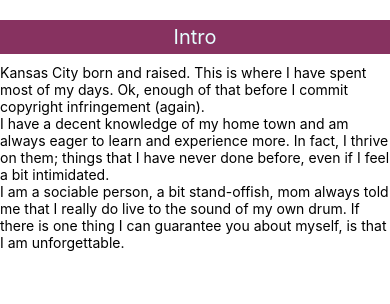
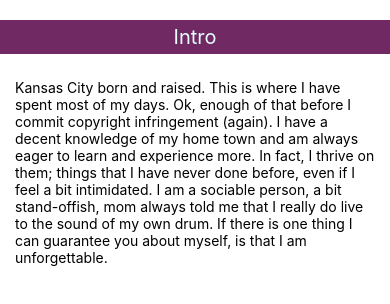
Before and after one commit to MrChido/PortfolioRN, a React Native app: screen / in a window 390 px wide. Shown: the top 304 px of the page. Built offline with nearby package versions, Linux system fonts and the light colour scheme.

Commit message:
added a graphic to show my pretty mug.

```diff
--- a/App.js
+++ b/App.js
@@ -1,6 +1,6 @@
 import React from 'react';
-import { StyleSheet, Text, View } from 'react-native';
-
+import { StyleSheet, Text, View, Image, } from 'react-native';
+var S = require('./aParts/style');
 import Home from './aParts/homeF/home';
 import About from './aParts/aboutF/about';
 import Projects from './aParts/projectsF/projects';
@@ -9,6 +9,8 @@ export default class App extends React.Component {
   render() {
     return (
       <View>
+        <View style={S.imageC}>   <Image style ={S.image} source ={require('./graphics/mehead.jpg')}/> </View>
+        <Text style = {S.meMe}> Caleb Campbell</Text>
         <Home/>
         <About/>
         <Projects/>
--- a/aParts/aboutF/about.js
+++ b/aParts/aboutF/about.js
@@ -6,14 +6,14 @@ export default class About extends React.Component {
     return (
       <View>
         <Text style= {S.heading}>History</Text>
-        <Text>Having held a wide variety of jobs, I have learned that I can do just about anything I put my mind to. I am highly adaptable, trainable, a good team member as well as knowing when to take the lead on group projects. I have a good attention to detail and I take my time to get things done right the first time, every time.
+        <Text style = {S.cText}>Having held a wide variety of jobs, I have learned that I can do just about anything I put my mind to. I am highly adaptable, trainable, a good team member as well as knowing when to take the lead on group projects. I have a good attention to detail and I take my time to get things done right the first time, every time.
         </Text>
         <Text style={S.lesserH}>A sampling of the skills I have obtained over the  years
         </Text>
-        <Text>
+        <Text style={S.cText}>
         Six Sigma Green Belt trained
         </Text>
-        <Text>
+        <Text style ={S.cText}>
         Excelent pattern recogniton skills
         </Text>
       </View>
--- a/aParts/homeF/home.js
+++ b/aParts/homeF/home.js
@@ -6,12 +6,9 @@ export default class Home extends React.Component {
     return (
       <View>
         <Text style={S.heading}>Intro</Text>
-        <Text>
+        <Text style ={S.cText}>
         Kansas City born and raised. This is where I have spent most of my days. Ok, enough of that before I commit copyright infringement (again).
-        </Text>
-        <Text>
-        I have a decent knowledge of my home town and am always eager to learn and experience more. In fact, I thrive on them; things that I have never done before, even if I feel a bit intimidated. </Text>
-        <Text>
+        I have a decent knowledge of my home town and am always eager to learn and experience more. In fact, I thrive on them; things that I have never done before, even if I feel a bit intimidated.
         I am a sociable person, a bit stand-offish, mom always told me that I really do live to the sound of my own drum. If there is one thing I can guarantee you about myself, is that I am unforgettable.
         </Text>
       </View>
--- a/aParts/style.js
+++ b/aParts/style.js
@@ -6,22 +6,36 @@ module.exports= StyleSheet.create({
     heading:{
         fontSize: 20,
         textAlign: 'center',
-        backgroundColor: 'rgb(135,50,96)',
+        backgroundColor: 'rgb(112,41,99)',
         padding: 5,
         marginBottom: 10,
         marginTop: 20,
         color: 'rgb(231,254,255)',
     },
     lesserH:{
-
     fontSize: 15,
-
     textAlign: 'center',
     backgroundColor:'rgb(95,158,160)',
-
     padding:5,
-
     marginBottom:5,
     color:'rgb(231,254,255)'
-}
-});
+},
+    cText:{
+    padding:15,
+},
+    image:{
+        height:180,
+        width:100,
+    },
+    imageC:{
+        justifyContent: 'center',
+        alignItems: 'center',
+        marginTop: 20,
+    },
+    meMe:{
+        color:'rgb(146,161,207)',
+        textAlign: 'center',
+        fontSize: 17,
+        backgroundColor: 'rgb(112,41,99)',
+    }
+    });
```
